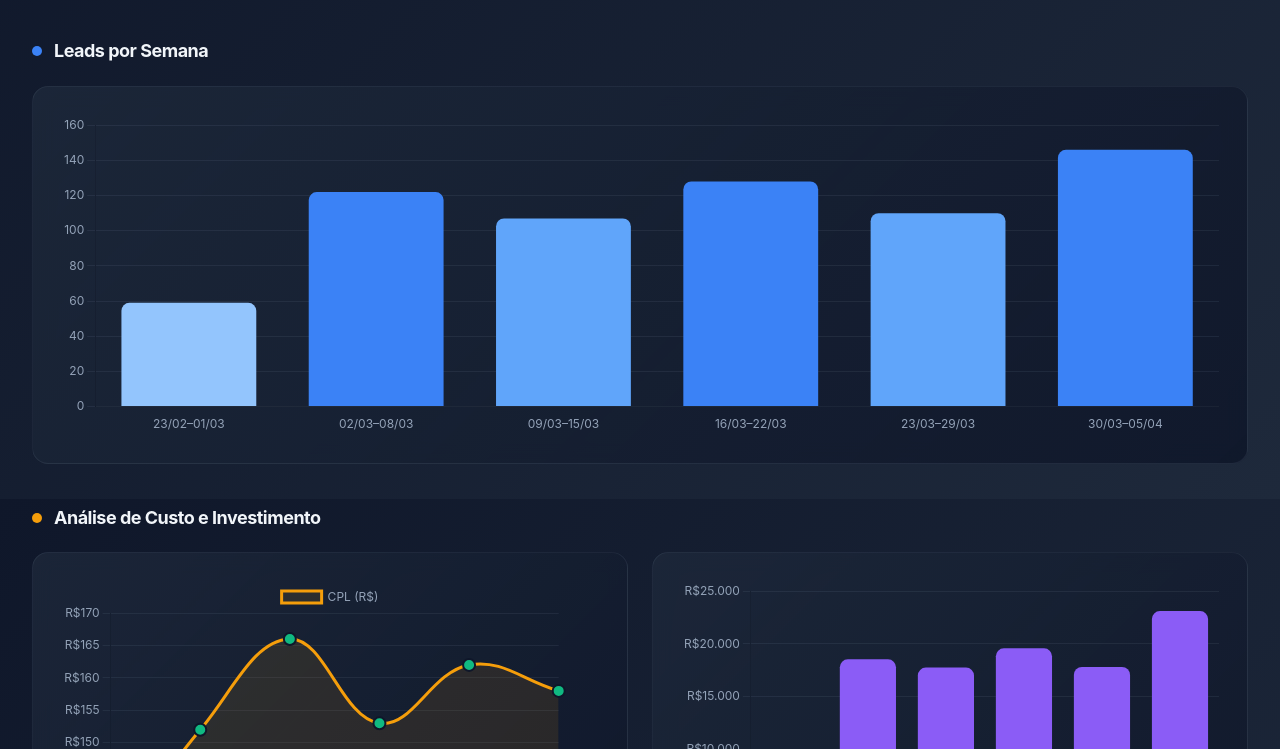
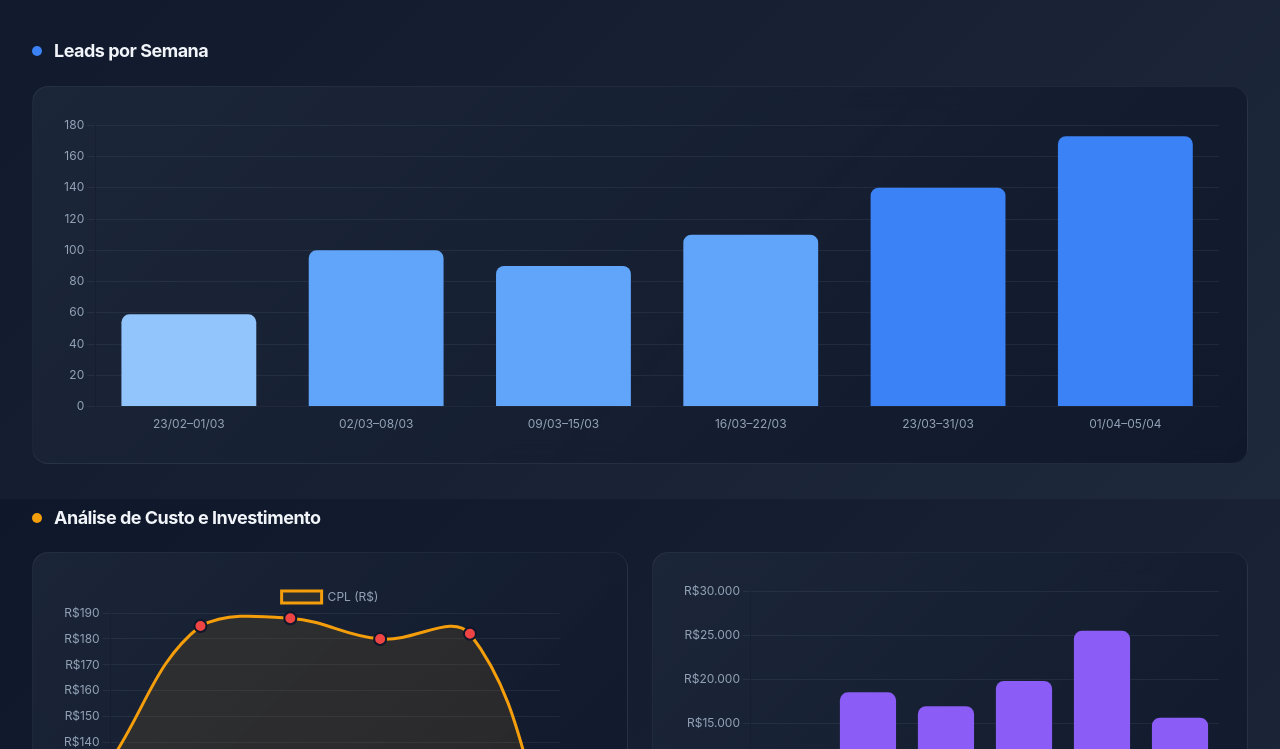
Before and after one commit to jmpalmeira-cmd/dashapromed, a plain HTML site: page index.html in a window 1280 px wide. Shown: the part 301-1050 px from the top of the page. Drawn offline with nearby package versions, Linux system fonts and the light colour scheme.

Commit message:
Update index.html

```diff
--- a/index.html
+++ b/index.html
@@ -382,26 +382,27 @@ const TODAS_SEMANAS = [
   { semana: "16/02–22/02", data: "2026-02-16", leads: 43, cpl: 194, spend: 8362, esp: [6, 5, 10, 3, 5] },
   { semana: "23/02–01/03", data: "2026-02-23", leads: 59, cpl: 133, spend: 7872, esp: [9, 7, 12, 4, 6] },
   // =====================================================================
-  // MARÇO–ABRIL: Dados reais extraídos do CSV Meta Ads (v2)
-  // Total período: 613 leads | R$ 96.822 invest | CPL R$ 157,95
-  // Especialidades reais: Endo 285, Gastro 82, Hepato 125, Colo 32, Cirurgia 80 (inclui CAD), Rmkt 9
-  // Distribuição semanal proporcional ao peso de cada semana (~5 semanas)
+  // MARÇO–ABRIL: Dados reais extraídos dos CSVs Meta Ads
+  // CSV total (01/03–05/04): 613 leads | R$ 96.822 invest | CPL R$ 157,95
+  // CSV abril (01/04–05/04): 173 leads | R$ 15.611 invest | CPL R$ 90,24
+  // Março puro (subtração):  440 leads | R$ 81.211 invest | CPL R$ 184,57
+  // Especialidades: Endo 285, Gastro 82, Hepato 125, Colo 32, Cirurgia 80 (inclui CAD)
   // =====================================================================
-  { semana: "02/03–08/03", data: "2026-03-02", leads: 122, cpl: 152, spend: 18541,
-    esp: [57, 16, 25, 6, 16] },
-  { semana: "09/03–15/03", data: "2026-03-09", leads: 107, cpl: 166, spend: 17762,
-    esp: [50, 14, 22, 6, 14] },
-  { semana: "16/03–22/03", data: "2026-03-16", leads: 128, cpl: 153, spend: 19584,
-    esp: [59, 17, 26, 7, 17] },
-  { semana: "23/03–29/03", data: "2026-03-23", leads: 110, cpl: 162, spend: 17820,
-    esp: [52, 15, 22, 6, 14] },
-  { semana: "30/03–05/04", data: "2026-03-30", leads: 146, cpl: 158, spend: 23115,
-    esp: [67, 20, 30, 7, 19] }
+  { semana: "02/03–08/03", data: "2026-03-02", leads: 100, cpl: 185, spend: 18500,
+    esp: [39, 16, 20, 7, 15] },
+  { semana: "09/03–15/03", data: "2026-03-09", leads: 90, cpl: 188, spend: 16920,
+    esp: [35, 15, 18, 7, 14] },
+  { semana: "16/03–22/03", data: "2026-03-16", leads: 110, cpl: 180, spend: 19800,
+    esp: [43, 18, 22, 8, 17] },
+  { semana: "23/03–31/03", data: "2026-03-23", leads: 140, cpl: 182, spend: 25491,
+    esp: [56, 22, 27, 10, 22] },
+  // Abril: dados reais do CSV (01/04–05/04)
+  // Endo 112, Gastro 11, Hepato 38, Colo 0, Cirurgia 12
+  { semana: "01/04–05/04", data: "2026-04-01", leads: 173, cpl: 90, spend: 15611,
+    esp: [112, 11, 38, 0, 12] }
 ];
 
-// Dados reais por especialidade (do CSV v2) — usados nos gráficos de especialidade
-// quando o período selecionado cobre março inteiro
-// CAD reclassificado como Cirurgia: 72 + 8 = 80 leads | R$ 18.854,86 + R$ 3.930,65 = R$ 22.785,51
+// Dados reais por especialidade — período completo 01/03–05/04
 const DADOS_REAIS_ESPECIALIDADES = {
   periodo: { inicio: '2026-03-01', fim: '2026-04-05' },
   especialidades: ['Endoscopia', 'Gastroenterologia', 'Hepatologia', 'Coloproctologia', 'Cirurgia'],
```
